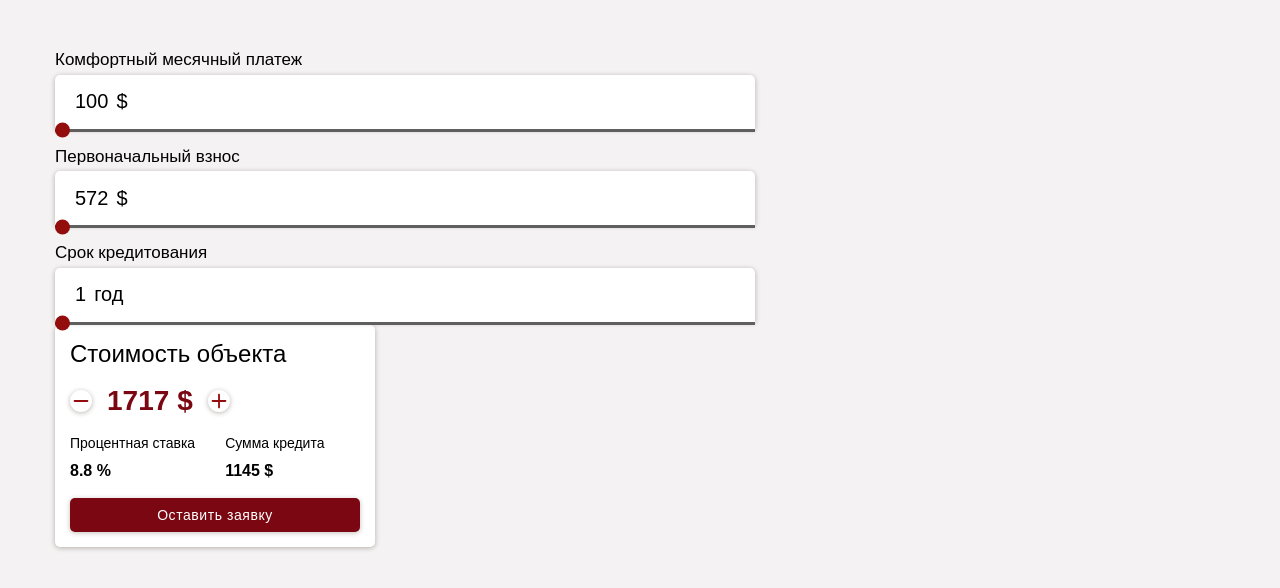
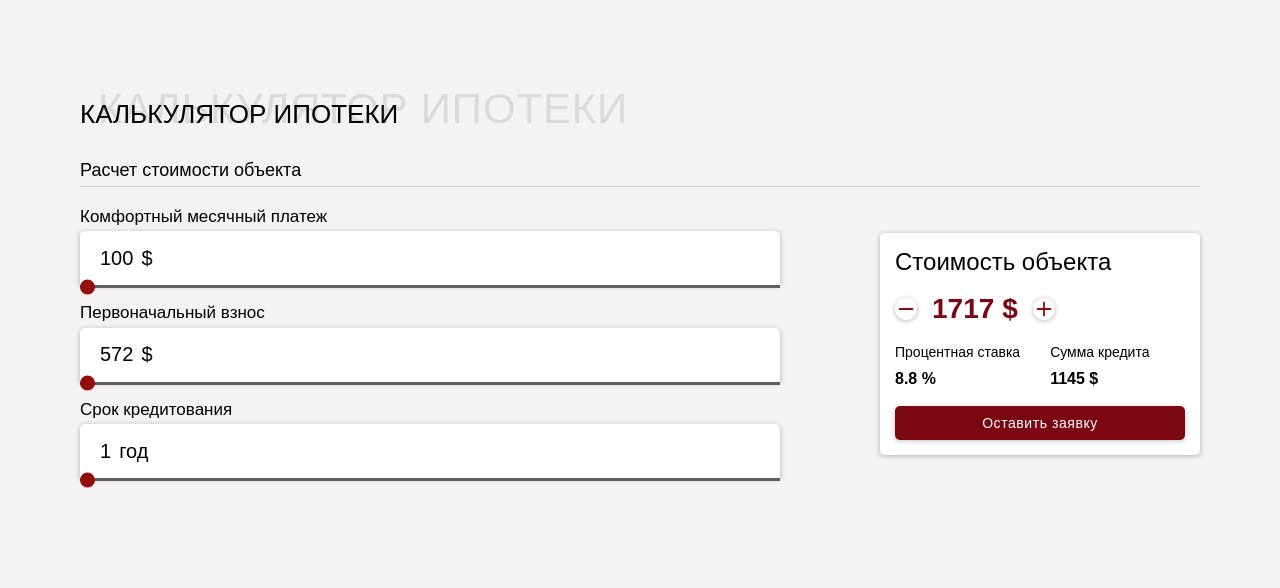
Before and after one commit to lex-od/annuity-calculator, a React (Create React App) app: page / in a window 1280 px wide. Shown: the top 588 px of the page. Built offline with nearby package versions, Linux system fonts and the light colour scheme.

Commit message:
Добавляет стили заголовков и контейнеров

```diff
--- a/src/components/AnnuityCalculator/AnnuityCalculator.jsx
+++ b/src/components/AnnuityCalculator/AnnuityCalculator.jsx
@@ -50,7 +50,12 @@ export default function AnnuityCalculator() {
     }, [changed]); // eslint-disable-line
 
     return (
-        <div className={css.annuityCalculator}>
+        <div className={css.annuityCalc}>
+            <h1 className={css.annuityCalcTitle}>Калькулятор ипотеки</h1>
+
+            <h2 className={css.calcTitle}>Расчет стоимости объекта</h2>
+
+            <div className={css.calc}>
                 <div className={css.twinArea}>
                     <TwinInput
                         title="Комфортный месячный платеж"
@@ -94,5 +99,6 @@ export default function AnnuityCalculator() {
                     credit={cost - fee}
                 />
             </div>
+        </div>
     );
 }
--- a/src/components/AnnuityCalculator/AnnuityCalculator.module.scss
+++ b/src/components/AnnuityCalculator/AnnuityCalculator.module.scss
@@ -1,5 +1,42 @@
-.annuityCalculator {
-    padding: 50px 0;
+.annuityCalc {
+    padding: 100px 0 50px;
+}
+
+.annuityCalcTitle {
+    position: relative;
+
+    margin: 0 0 30px 0;
+
+    text-transform: uppercase;
+    font-size: 26px;
+    font-weight: 400;
+
+    &::before {
+        position: absolute;
+        left: 18px;
+        bottom: -3px;
+        content: "КАЛЬКУЛЯТОР ИПОТЕКИ";
+
+        color: rgba(0, 0, 0, 0.1);
+        font-size: 42px;
+        letter-spacing: 0.02em;
+    }
+}
+
+.calcTitle {
+    margin: 0 0 5px 0;
+
+    font-weight: 400;
+    font-size: 18px;
+}
+
+.calc {
+    display: flex;
+    align-items: center;
+    justify-content: space-between;
+    padding-top: 20px;
+
+    border-top: 1px solid rgb(207, 207, 207);
 }
 
 .twinArea {
--- a/src/components/App.jsx
+++ b/src/components/App.jsx
@@ -1,4 +1,3 @@
-import "./App.module.scss";
 import Container from "./Container";
 import AnnuityCalculator from "./AnnuityCalculator";
 
--- a/src/components/Container/Container.module.scss
+++ b/src/components/Container/Container.module.scss
@@ -1,5 +1,5 @@
 .container {
-    width: 1200px;
+    width: 1150px;
     margin: 0 auto;
     padding: 0 15px;
 }
```
Also changed, not shown: src/components/App.module.scss (deleted), 1 other file (tests, documents, lock files or other folders). Lines whose indentation alone changed are shown as unchanged.
